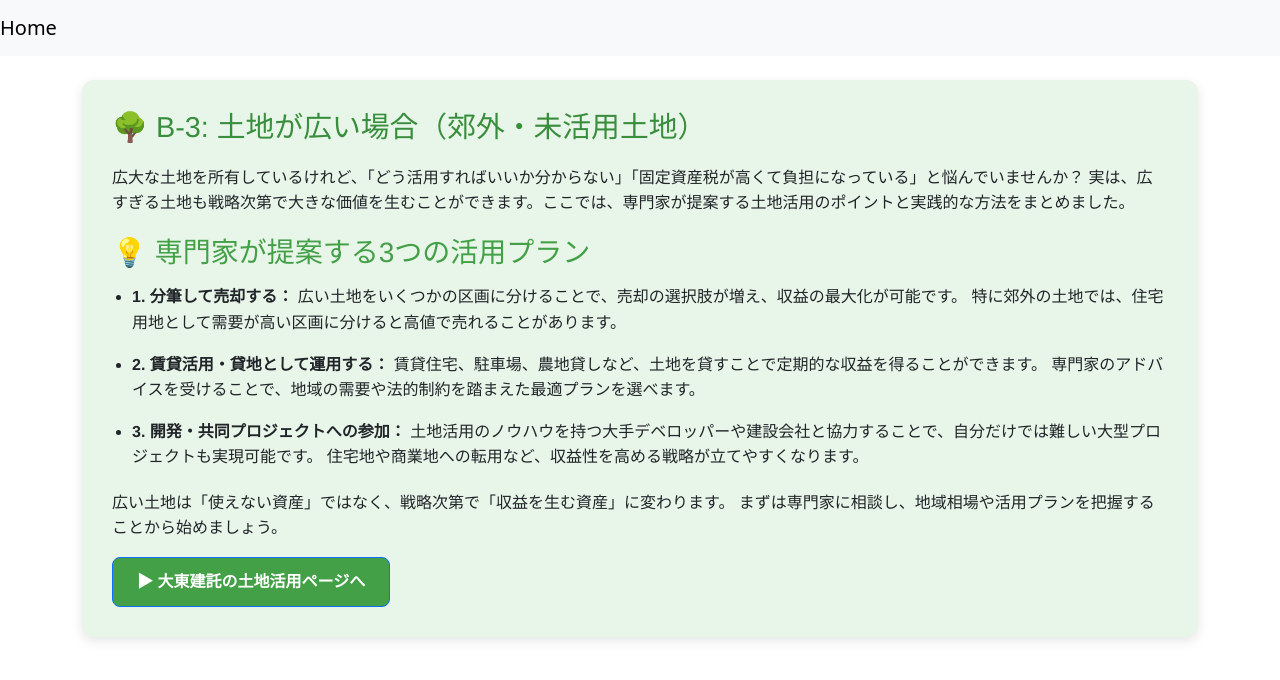
After one commit to 1F10230292/portfolio-project-g13, a Django app: page /house/1/reform/b3/ in a window 1280 px wide. The commit adds this page. Shown: the top 680 px of the page. Run offline with Django 5.2, Linux system fonts and the light colour scheme; a user stored in the database is signed in; tables that the repository leaves empty hold one stand-in row (values such as "Sample post"); some libraries are stand-ins or nearby versions.

Commit message:
B1,B2,B3の制作

```diff
--- /dev/null
+++ b/project/templates/project/house_reform_b3.html
@@ -0,0 +1,80 @@
+{% extends "base.html" %}
+{% block content %}
+<div class="b3-content">
+  <h2>🌳 B-3: 土地が広い場合（郊外・未活用土地）</h2>
+
+  <p>
+    広大な土地を所有しているけれど、「どう活用すればいいか分からない」「固定資産税が高くて負担になっている」と悩んでいませんか？
+    実は、広すぎる土地も戦略次第で大きな価値を生むことができます。ここでは、専門家が提案する土地活用のポイントと実践的な方法をまとめました。
+  </p>
+
+  <h3>💡 専門家が提案する3つの活用プラン</h3>
+  <ul>
+    <li>
+      <strong>1. 分筆して売却する：</strong>
+      広い土地をいくつかの区画に分けることで、売却の選択肢が増え、収益の最大化が可能です。
+      特に郊外の土地では、住宅用地として需要が高い区画に分けると高値で売れることがあります。
+    </li>
+    <li>
+      <strong>2. 賃貸活用・貸地として運用する：</strong>
+      賃貸住宅、駐車場、農地貸しなど、土地を貸すことで定期的な収益を得ることができます。
+      専門家のアドバイスを受けることで、地域の需要や法的制約を踏まえた最適プランを選べます。
+    </li>
+    <li>
+      <strong>3. 開発・共同プロジェクトへの参加：</strong>
+      土地活用のノウハウを持つ大手デベロッパーや建設会社と協力することで、自分だけでは難しい大型プロジェクトも実現可能です。
+      住宅地や商業地への転用など、収益性を高める戦略が立てやすくなります。
+    </li>
+  </ul>
+
+  <p>
+    広い土地は「使えない資産」ではなく、戦略次第で「収益を生む資産」に変わります。
+    まずは専門家に相談し、地域相場や活用プランを把握することから始めましょう。
+  </p>
+
+  <a href="https://www.kentaku.co.jp/" class="btn btn-primary" target="_blank">
+    ▶ 大東建託の土地活用ページへ
+  </a>
+</div>
+
+<style>
+.b3-content {
+  background: #e8f5e9;
+  padding: 30px;
+  border-radius: 12px;
+  box-shadow: 0 4px 12px rgba(0,0,0,0.1);
+  line-height: 1.6;
+  font-family: "Helvetica Neue", Arial, sans-serif;
+}
+.b3-content h2 {
+  color: #388e3c;
+  margin-bottom: 20px;
+  font-size: 1.8rem;
+}
+.b3-content h3 {
+  color: #43a047;
+  margin-top: 20px;
+  margin-bottom: 15px;
+}
+.b3-content ul {
+  list-style-type: disc;
+  padding-left: 20px;
+  margin-bottom: 20px;
+}
+.b3-content li {
+  margin-bottom: 16px;
+}
+.btn-primary {
+  display: inline-block;
+  background-color: #43a047;
+  color: white;
+  padding: 12px 24px;
+  border-radius: 8px;
+  text-decoration: none;
+  font-weight: bold;
+}
+.btn-primary:hover {
+  background-color: #2e7d32;
+}
+</style>
+{% endblock %}
--- a/project/urls.py
+++ b/project/urls.py
@@ -24,4 +24,7 @@ urlpatterns = [
     path('house/<int:pk>/renovation/', views.renovation_guide, name='renovation_guide'),
     path('house/<int:pk>/reform_guide/', views.reform_guide, name='reform_guide'),
     path('house/<int:pk>/private_lodging/', views.private_lodging, name='private_lodging'),
+    path("house/<int:pk>/reform/b1/", views.house_reform_b1, name="house_reform_b1"),
+    path("house/<int:pk>/reform/b2/", views.house_reform_b2, name="house_reform_b2"),
+    path("house/<int:pk>/reform/b3/", views.house_reform_b3, name="house_reform_b3"),
 ]
--- a/project/views.py
+++ b/project/views.py
@@ -196,3 +196,18 @@ def reform_guide(request, pk):
 def private_lodging(request, pk):
     inheritance = get_object_or_404(Inheritance, pk=pk, user=request.user)
     return render(request, "project/private_lodging.html", {"inheritance": inheritance})
+
+@login_required
+def house_reform_b1(request, pk):
+    inheritance = get_object_or_404(Inheritance, pk=pk, user=request.user)
+    return render(request, "project/house_reform_b1.html", {"inheritance": inheritance})
+
+@login_required
+def house_reform_b2(request, pk):
+    inheritance = get_object_or_404(Inheritance, pk=pk, user=request.user)
+    return render(request, "project/house_reform_b2.html", {"inheritance": inheritance})
+
+@login_required
+def house_reform_b3(request, pk):
+    inheritance = get_object_or_404(Inheritance, pk=pk, user=request.user)
+    return render(request, "project/house_reform_b3.html", {"inheritance": inheritance})
```
Also changed, not shown: project/templates/project/house_reform.html (+4 -4 lines), project/templates/project/house_reform_b1.html (added, +44 -0 lines), project/templates/project/house_reform_b2.html (added, +76 -0 lines).
